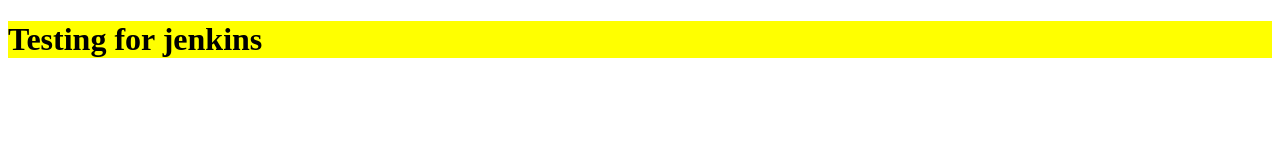
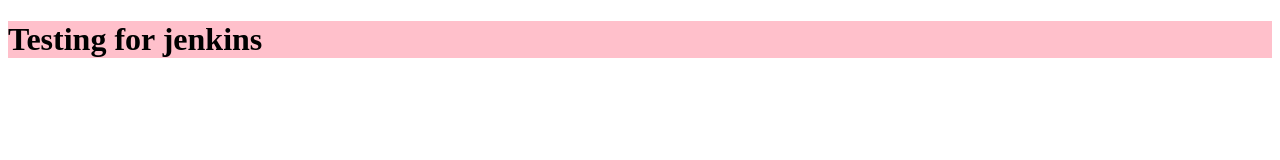
Before and after one commit to dipak19/jenkins, a plain HTML site: page index.html in a window 1280 px wide. Drawn offline with Linux system fonts and the light colour scheme.

Commit message:
jai shree ram

```diff
--- a/index.html
+++ b/index.html
@@ -4,6 +4,6 @@
 
 </head>
 <body>
-    <h1 style="background-color:yellow;">Testing for jenkins</h1>
+    <h1 style="background-color:pink;">Testing for jenkins</h1>
 </body>
 </html>
```
